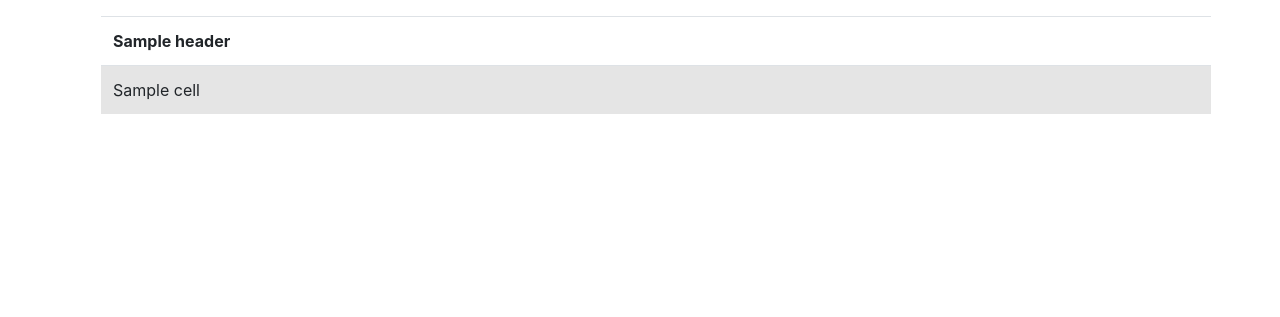
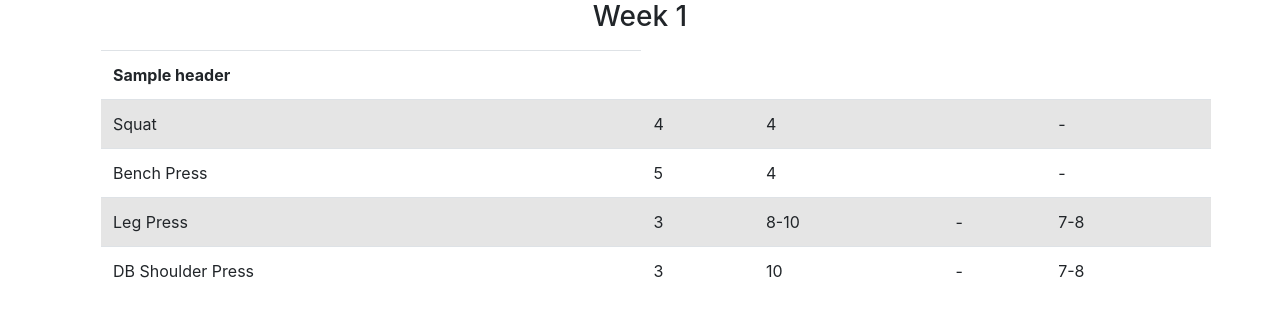
Before and after one commit to xman322/PowerLiftingProgram-12Week, a Flask app: template website/templates/home.html in a window 1280 px wide. Shown: the part 56-373 px from the top of the page. Run offline with Flask 2, Linux system fonts and the light colour scheme; data comes from the database, SQL or seed files in the repository; both versions use the stored data as it was after the commit; tables that the repository leaves empty hold one stand-in row (values such as "Sample post"); the template is opened without the code that fills it: values that come from a table or form of the project are taken from there, most other values are stand-ins (such as "Sample title", 1, 10 or a date in 2020); some libraries are stand-ins or nearby versions.

Commit message:
added code

```diff
--- a/website/__init__.py
+++ b/website/__init__.py
@@ -35,5 +35,5 @@
 def create_database(app):
     if not path.exists('website/' + DB_NAME):
         db.create_all(app=app)
-        # add
+
         print('created databse!')
--- a/website/templates/home.html
+++ b/website/templates/home.html
@@ -12,6 +12,7 @@
 </head>
 
 <body>
+    <h3 align="center">Week 1</h3>
     <div align="center">
         <table class="table">
             <tr class="table__header">
@@ -19,15 +20,44 @@
                 <th class="table__cell">{{ header }}</th>
                 {% endfor %}
             </tr>
-            {% for row in data %}
+
             <tr class="table__row">
-                {%for cell in row %}
-                <td class="table__cell"> {{ cell }}</td>
-                {%endfor%}
+
+                <td class="table__cell">Squat</td>
+                <td class="table__cell">4</td>
+                <td class="table__cell">4</td>
+                <td class="table__cell">{{(entries[1] * 0.75)|round}} </td>
+                <td class="table__cell">-</td>
+
             </tr>
-            {%endfor%}
+
+            <tr class="table__row">
+                <td class="table__cell">Bench Press</td>
+                <td class="table__cell">5</td>
+                <td class="table__cell">4</td>
+                <td class="table__cell">{{(entries[0]*0.75)|round }}</td>
+                <td class="table__cell">-</td>
+            </tr>
+
+            <tr class="table__row">
+                <td class="table__cell">Leg Press</td>
+                <td class="table__cell">3</td>
+                <td class="table__cell">8-10</td>
+                <td class="table__cell">-</td>
+                <td class="table__cell">7-8</td>
+            </tr>
+
+            <tr class="table__row">
+                <td class="table__cell">DB Shoulder Press</td>
+                <td class="table__cell">3</td>
+                <td class="table__cell">10</td>
+                <td class="table__cell">-</td>
+                <td class="table__cell">7-8</td>
+            </tr>
+
         </table>
     </div>
+
 
 </body>
 
```
Also changed, not shown: website/views.py (+22 -14 lines), website/databse3.db.
